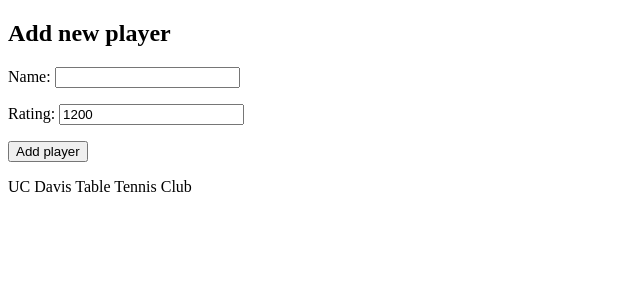
After one commit to Nicolas-Abadia/ucdtt-rating-app, a Django app: page /new_player/ in a window 1280 px wide. The commit adds this page. Shown: the top 300 px of the page, without its empty margins (0-640 px from the left). Run offline with Django 5.2, Linux system fonts and the light colour scheme.

Commit message:
Add player creation form with validation via CreateView

```diff
--- a/players/templates/players/index.html
+++ b/players/templates/players/index.html
@@ -1,6 +1,7 @@
 {% extends "players/base_html.html" %}
 {% block content %}
   <h1>All Players Rating</h1>
+  <a href="{% url "players:new" %}">Add new Player</a>
   <h2>Leadboard</h2>
   <ul>
     {% for player in player_list %}
--- /dev/null
+++ b/players/templates/players/player_form.html
@@ -0,0 +1,9 @@
+{% extends "players/base_html.html" %}
+{% block content %}
+<h2>Add new player</h2>
+<form method="post">
+  {% csrf_token %}
+  {{ form.as_p }}
+  <button type="submit">Add player</button>
+</form>
+{% endblock content %}
--- a/players/urls.py
+++ b/players/urls.py
@@ -7,4 +7,5 @@ app_name = "players"
 urlpatterns = [
     path("", views.PlayerIndexView.as_view(), name="index"),
     path("<int:pk>/", views.PlayerDetailView.as_view(), name="detail"),
+    path("new_player/", views.AddPlayerView.as_view(), name="new"),
 ]
--- a/players/views.py
+++ b/players/views.py
@@ -1,5 +1,6 @@
 from django.views import generic
 from .models import Player
+from django.urls import reverse_lazy
 
 # Create your views here.
 
@@ -18,3 +19,8 @@ class PlayerDetailView(generic.DetailView):
     model = Player
     template_name = "players/detail.html"
     context_object_name = "player"
+
+class AddPlayerView(generic.CreateView):
+    model = Player
+    fields = ["name", "rating"]
+    success_url = reverse_lazy("players:index")
```
